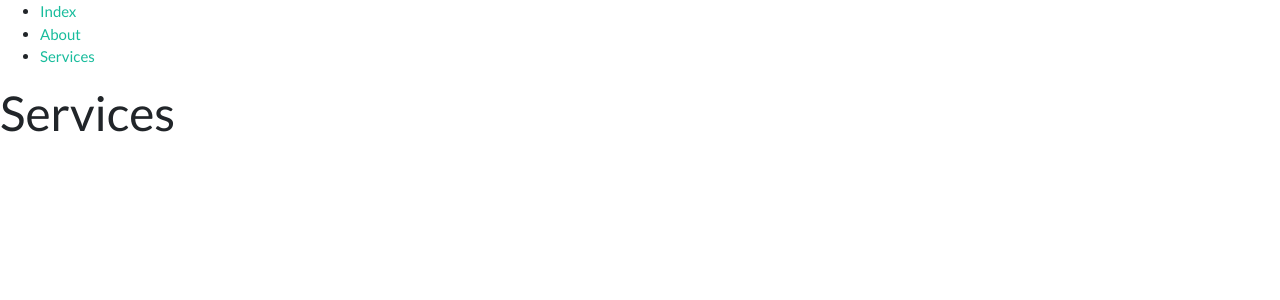
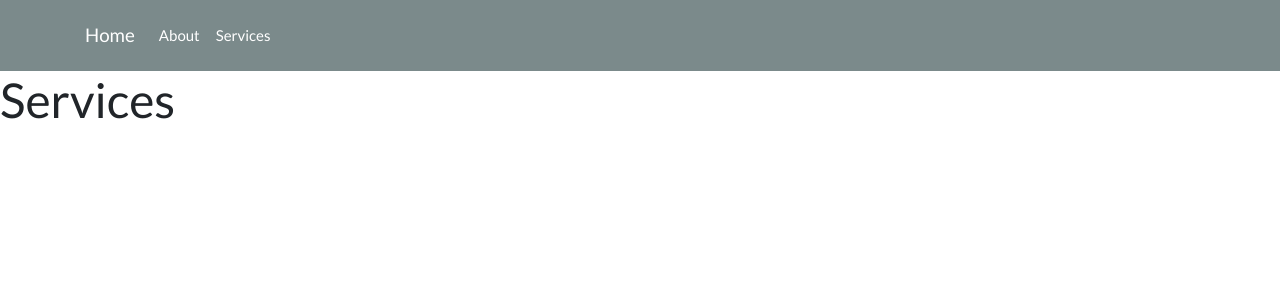
Before and after one commit to desarrollocml/nextjs_practica1, a Next.js app: page /About in a window 1280 px wide. Shown: the top 300 px of the page. Built offline with nearby package versions, Linux system fonts and the light colour scheme.

Commit message:
nav bar actualizado estilos

```diff
--- a/components/navigation.js
+++ b/components/navigation.js
@@ -1,24 +1,38 @@
-import Link from 'next/link'
+import Link from "next/link";
 
 export default function Navigation() {
-    return (
-        <ul>
-            <li>
-               <Link href="/">
-                 <a>Index</a>
-                </Link>
+  return (
+    <nav className="navbar navbar-expand-lg navbar-dark bg-dark">
+      <div className="container">
+        <Link href="/">
+          <a className="navbar-brand">Home</a>
+        </Link>
+        <button
+          className="navbar-toggler"
+          type="button"
+          data-toggle="collapse"
+          data-target="#navbarNav"
+          aria-controls="navbarNav"
+          aria-expanded="false"
+          aria-label="Toggle navigation"
+        >
+          <span className="navbar-toggler-icon" />
+        </button>
+        <div className="collapse navbar-collapse" id="navbarNav">
+          <ul className="navbar-nav">
+            <li className="nav-item">
+              <Link href="/about">
+                <a className="nav-link">About</a>
+              </Link>
             </li>
-            <li>
-               <Link href="/about">
-                 <a>About</a>
-                </Link>
+            <li className="nav-item">
+              <Link href="/services">
+                <a className="nav-link">Services</a>
+              </Link>
             </li>
-            <li>
-               <Link href="/services">
-                 <a>Services</a>
-                </Link>
-            </li>
-
-        </ul>
-    )
+          </ul>
+        </div>
+      </div>
+    </nav>
+  );
 }
--- a/pages/About.js
+++ b/pages/About.js
@@ -1,9 +1,12 @@
-import Container from "../components/Container"
-
+import Container from "../components/Container";
+import Head from "next/head";
 export default function About() {
-    return (
-        <Container>
-        <h1>Services </h1>
-        </Container>
-    )
+  return (
+    <Container>
+      <Head>
+        <title>Next.js - About</title>
+      </Head>
+      <h1>Services </h1>
+    </Container>
+  );
 }
--- a/pages/index.js
+++ b/pages/index.js
@@ -1,7 +1,11 @@
 import Container from "../components/Container"
+import Head from "next/head"
 export default function Home() {
   return (
     <Container>
+      <Head>
+        <title>Next.js - Home</title>
+      </Head>
       <h1>Index </h1>
     </Container>
   )
```
Also changed, not shown: pages/services.js (+10 -7 lines).
